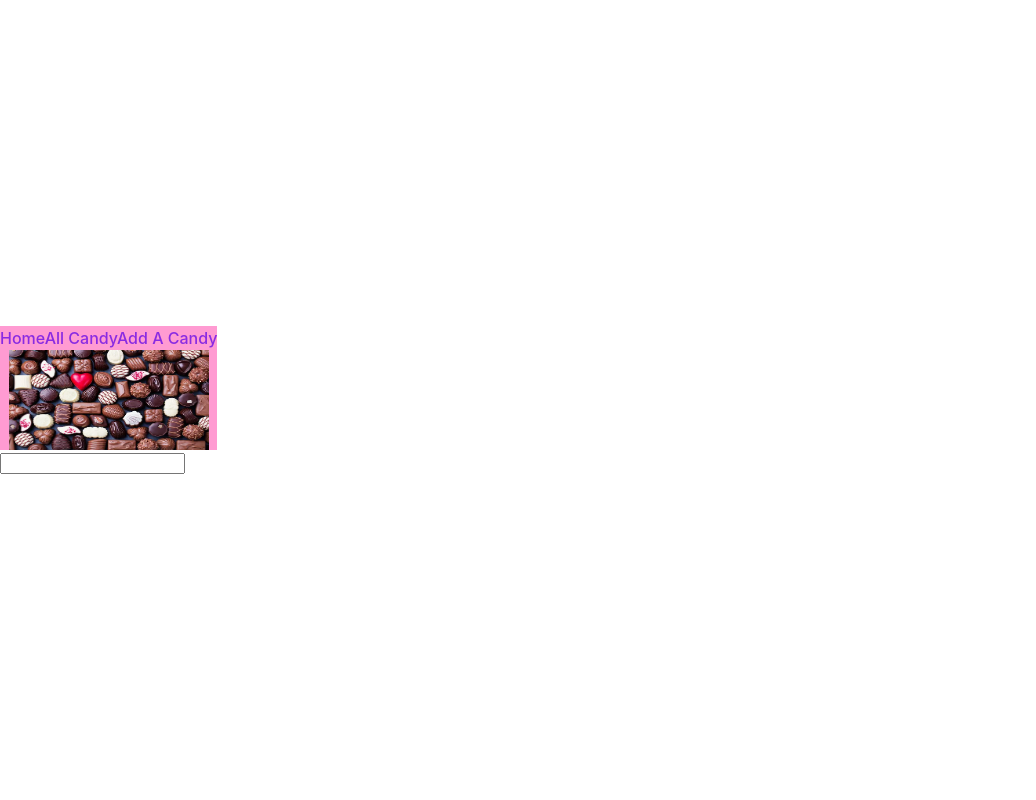
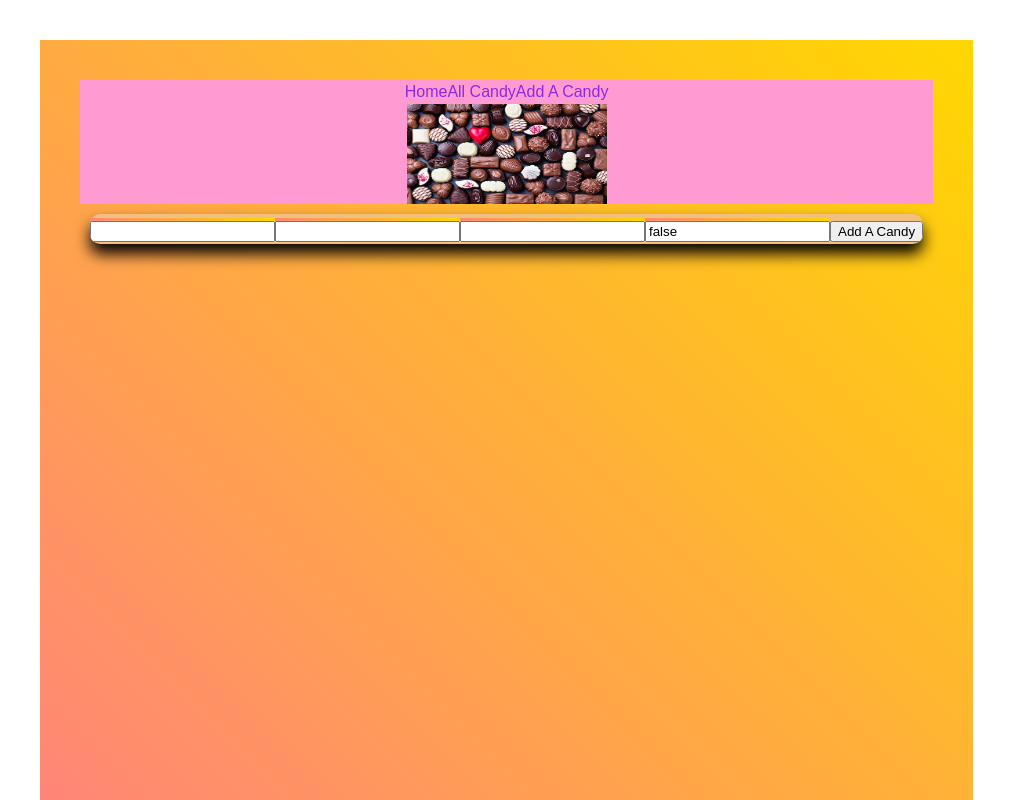
Before and after one commit to shaqfred/shaquala-frontend-review, a React (Vite) app: page /candy/new in a window 1280 px wide. Shown: the top 800 px of the page, without its empty margins (0-1036 px from the left). Built offline with nearby package versions, Linux system fonts and the light colour scheme.

Commit message:
added data to Home.css,form.jsx,candy.jsx- created styling

```diff
--- a/src/App.css
+++ b/src/App.css
@@ -1,17 +1,24 @@
-body{
-
-        /* display: flex;
+.App{
+/*
+        display: flex;
         flex-direction: row;
         text-align: right;
         padding-right: 5px;
-        height: fit-content;
-        font-family: Arial, Helvetica, sans-serif;
+        height: fit-content; */
+
+
+
+
+font-family: Arial, Helvetica, sans-serif;
     background:linear-gradient(45deg, #ff8080, #ffd700);
     margin: 40px;
     padding:40px;
+
+
+
     justify-content: center;
     align-items: center;
-    height: 100vh; */
+    height: 100vh;
 }
 
 h1{
--- a/src/App.jsx
+++ b/src/App.jsx
@@ -14,6 +14,6 @@ function App() {
 
 
   )
+
   }
-
 export default App
--- a/src/components/candyShow/CandyShow.jsx
+++ b/src/components/candyShow/CandyShow.jsx
@@ -2,7 +2,7 @@ import React from 'react';
 import { Link, useParams, useNavigate } from 'react-router-dom';
 import {useEffect, useState} from "react"
 import axios from 'axios';
-import './CandyShow.css'
+import "./CandyShow.css"
 
 
 const API = import.meta.env.VITE_APP_API_URL
@@ -37,12 +37,12 @@ export default function CandyShow(){
             <span>{candyDetails.cost}</span>
             <span>{candyDetails.isFavorite ? "yes" : "no"}</span>
 
-        <aside className='candyShow_buttons'>
+        <span className='candyShow_buttons'>
             <Link to={`/candy/${id}/edit`}>Edit</Link>
             <button
-            onClick={() => handleDelete}>
+            onClick={() => handleDelete()}>
                 Delete</button>
-        </aside>
+        </span>
         </>
     );
 }
--- /dev/null
+++ b/src/components/home/Home.css
@@ -0,0 +1,3 @@
+.Home{
+    background:linear-gradient(45deg, #ff8080, #ffd700);
+}
--- a/src/components/newEditForm/Form.css
+++ b/src/components/newEditForm/Form.css
@@ -0,0 +1,14 @@
+.form{
+
+margin: 10px;
+background-color: rgb(241, 191, 126);
+border-radius: 10px;
+box-shadow: 0 10px 15px rgb(7, 3, 3);
+overflow: hidden;;
+/* transition:0.1s ease ; */
+
+}
+.form label{
+    background:linear-gradient(45deg, #ff8080, #ffd700);
+    font-size: 20px;
+}
--- a/src/components/newEditForm/Form.jsx
+++ b/src/components/newEditForm/Form.jsx
@@ -1,21 +1,69 @@
 import React from 'react';
 import { useState, } from 'react';
+import "./Form.css"
+import { useNavigate, useParams } from 'react-router-dom';
+
+
+const API = import.meta.env.VITE_APP_API_URL;
 
 function Form() {
-    const [form,setForm] =useState({
+    const [form,setForm] = useState({
         name: "",
         type: "",
         cost: "",
         isFavorite: false})
 
+        const navigate = useNavigate()
+        const {id} = useParams()
+
+function submitNewCandy(event){
+    event.prevent.Default()
+
+axios.post(`${API}/candy`,{...form, name: text(form.name)})
+.then((res) => navigate(`/candy/${res.data.id}`)
+.catch((err)=>console.log(err))
+)}
+
+function submitNewEditForm (event){
+    event.preventDefault()
+
+    axios.put(`${API}/candy/${id}`,{
+        ...form,
+        name:text (form.name)
+})
+    .then(res => navigate(`/candy/${id}`))
+    .catch(err => console.log(err))
+}
+
+
         function handleTextInput(event){
+
+        const id = event.target.id
+        const value = event.target.value
+        // setForm({...form,[id]:value})
+        setForm((currentState)=>{
+            return{
+                ...currentState,
+                [id]:value
+            }
+
+
+
+        })
+
 
         }
 
 
     return (
+       <>
+            <form className='form'
+            onSubmit={(e)=>{
+                id ? submitNewEditForm(e):
+                submitNewCandy(e)
+            }}
+           >
 
-            <form className='form'>
 {/* {*title} */}
 <label htmlFor='name'>
     <input
@@ -23,11 +71,38 @@ function Form() {
     type="text"
     value={form.name}
     required
-    onChange={(e)=>(handleTextInput)}/>
+    onChange={(e)=>{handleTextInput(e)}}/>
 </label>
+<label htmlFor='type'>
+    <input
+    id= "type"
+    type="text"
+    value={form.type}
+    required
+    onChange={(e)=>{handleTextInput(e)}}/>
+    </label>
+<label htmlFor='cost'>
+    <input
+    id= "cost"
+    type="number"
+    value={form.cost}
+    required
+    onChange={(e)=>{handleTextInput(e)}}/>
+    </label>
+    <label htmlFor='isFavorite'>
+    <input
+    id= "text"
+    type="boolean"
+    value={form.isFavorite}
+    required
+    onChange={(e)=>{handleTextInput(e)}}/>
+    </label>
+    <input className='formSubmitButton'
+    type='submit'
+    value="Add A Candy"/>
             </form>
 
-    );
-}
+    </>
+    )}
 
 export default Form;
--- a/src/pages/Home.jsx
+++ b/src/pages/Home.jsx
@@ -2,7 +2,7 @@ import React from 'react';
 
 function Home() {
     return (
-        <div>
+        <div className='home'>
            <h1>Home</h1>
         </div>
     );
```
